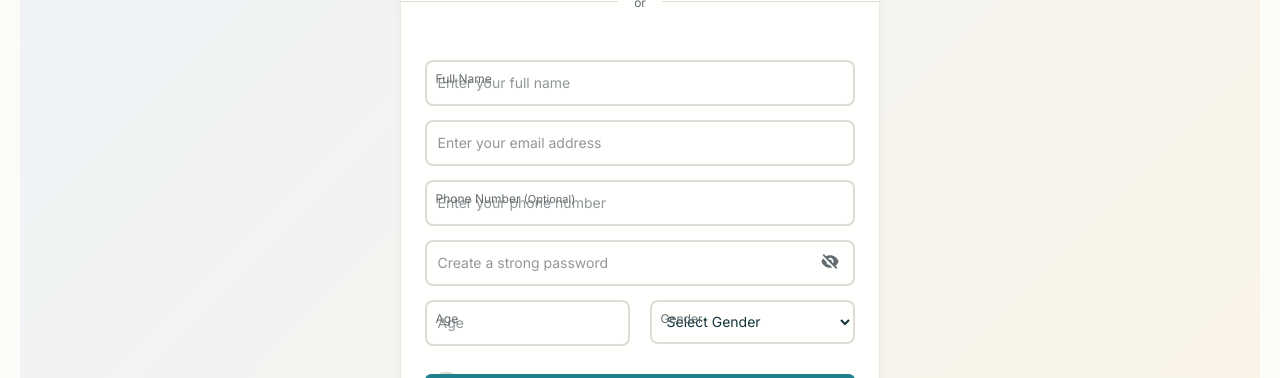
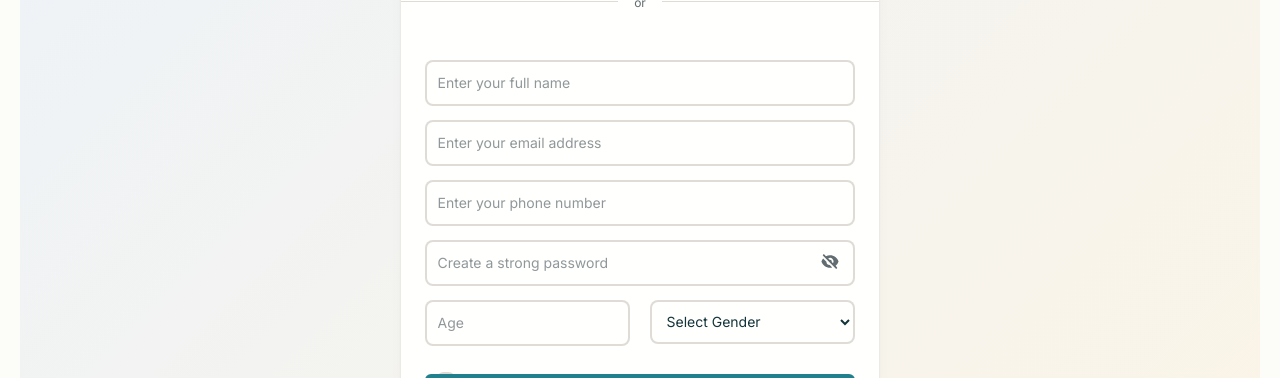
Before and after one commit to saad-bin-sohan/LitBuddy, a React (Create React App) app in the folder frontend/: page /register in a window 1280 px wide. Shown: the part 355-733 px from the top of the page. Built offline with nearby package versions, Linux system fonts and the light colour scheme; no server answers; a web font is replaced by a local one.

Commit message:
Fix overlapping texts

```diff
--- a/frontend/src/pages/Register.js
+++ b/frontend/src/pages/Register.js
@@ -88,7 +88,7 @@ const Register = () => {
           {/* Name Field */}
           <div className="form-field">
             <label htmlFor="name" className="form-label">
-              Full Name
+
             </label>
             <input
               id="name"
@@ -124,7 +124,7 @@ const Register = () => {
           {/* Phone Field */}
           <div className="form-field">
             <label htmlFor="phone" className="form-label">
-              Phone Number <span className="optional-text">(Optional)</span>
+              <span className="optional-text"></span>
             </label>
             <input
               id="phone"
@@ -180,7 +180,7 @@ const Register = () => {
           <div className="form-row">
             <div className="form-field">
               <label htmlFor="age" className="form-label">
-                Age
+
               </label>
               <input
                 id="age"
@@ -198,7 +198,7 @@ const Register = () => {
 
             <div className="form-field">
               <label htmlFor="gender" className="form-label">
-                Gender
+
               </label>
               <select
                 id="gender"
```
